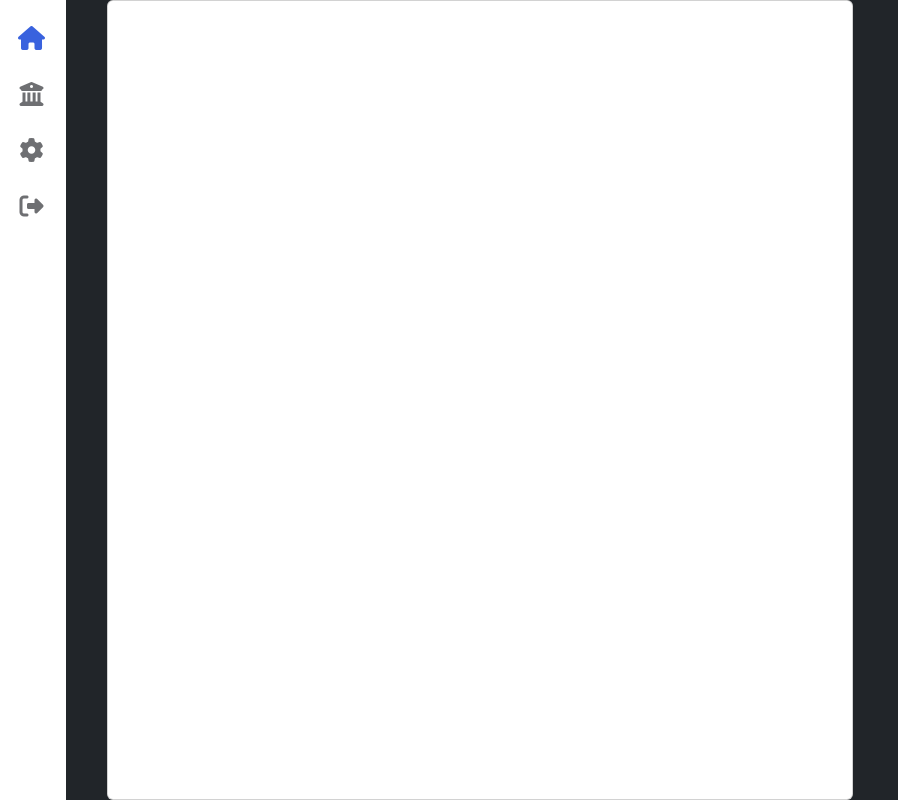
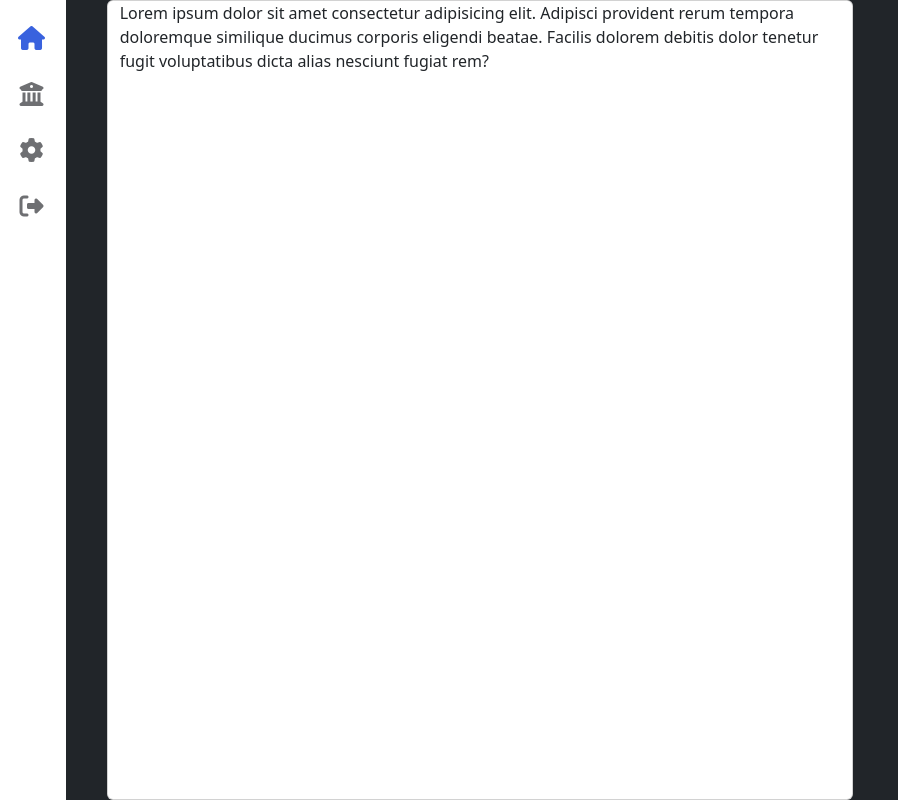
Before and after one commit to ashwinrishipj/my-housing, an Angular app: page /home in a window 1280 px wide. Shown: the whole page, without its empty margins (0-898 px from the left). Built offline with nearby package versions, Linux system fonts and the light colour scheme.

Commit message:
updated home with loreum

```diff
--- a/src/app/components/home/home.component.html
+++ b/src/app/components/home/home.component.html
@@ -1,5 +1,5 @@
 <div class=" row">
   <div class="card bg-white min-vh-100">
-
+   Lorem ipsum dolor sit amet consectetur adipisicing elit. Adipisci provident rerum tempora doloremque similique ducimus corporis eligendi beatae. Facilis dolorem debitis dolor tenetur fugit voluptatibus dicta alias nesciunt fugiat rem?
   </div>
 </div>
```
